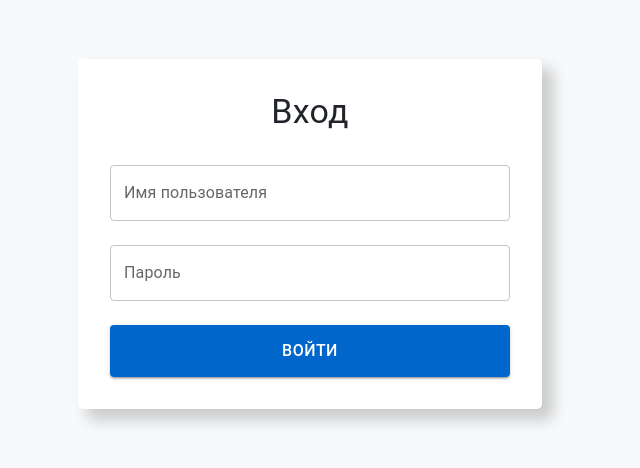
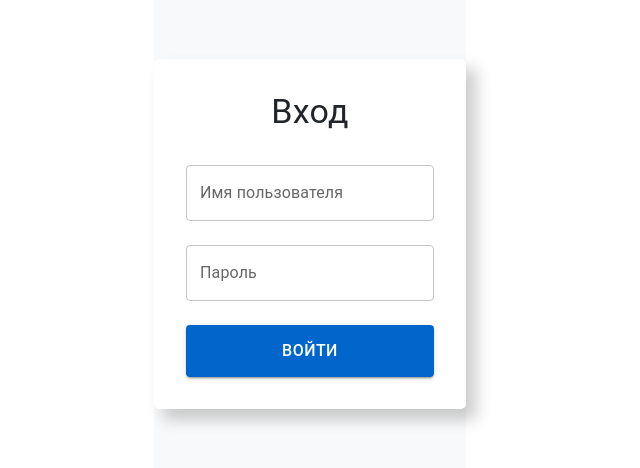
Before and after one commit to Maksouni/trasher-portal-front, a React (Vite) app: page /login in a window 1280 px wide. Shown: the part 166-634 px from the top of the page, without its empty margins (330-970 px from the left). Built offline with nearby package versions, Linux system fonts and the light colour scheme.

Commit message:
some fixes

```diff
--- a/src/components/statistics/styles.scss
+++ b/src/components/statistics/styles.scss
@@ -1,8 +1,8 @@
-@use '../../variables' as vars;
+@use "../../variables" as vars;
 
 $font-size: 24px;
 
-.stats-block{
+.stats-block {
   display: flex;
   flex-direction: column;
   justify-content: center;
@@ -21,33 +21,33 @@ $font-size: 24px;
 
   width: 450px;
 
-  .icon{
+  .icon {
     margin-top: 5px;
     margin-left: 0.5rem;
     font-size: calc($font-size * 3);
   }
 
-  h2{
+  h2 {
     margin: 0;
     margin-left: 1rem;
     font-size: 48px;
   }
 
-  p{
+  p {
     margin: 0;
     margin-left: 1rem;
     margin-bottom: 10px;
   }
 
-  .bar-chart, .percent{
+  .bar-chart,
+  .percent {
     color: vars.$primary-color;
   }
-
 }
 
 //--------------------------------------------------------------------------------------------------------------------------------
 
-.chart-block{
+.chart-block {
   display: flex;
   flex-direction: column;
   justify-content: center;
@@ -62,4 +62,12 @@ $font-size: 24px;
   padding: 1rem;
   box-sizing: border-box;
 
+  width: 100%;
+  max-width: 100%;
+  overflow-x: auto;
+
+  canvas {
+    max-width: 100%;
+    height: auto;
+  }
 }
--- a/src/index.scss
+++ b/src/index.scss
@@ -13,10 +13,10 @@
   -moz-osx-font-smoothing: grayscale;
 }
 
-.app {
-  width: 100vw;
-  height: 100vh;
-}
+// .app {
+//   max-width: 100vw;
+//   min-height: 100vh;
+// }
 
 a {
   font-weight: 500;
@@ -27,12 +27,19 @@ a:hover {
   color: #535bf2;
 }
 
+html,
+body {
+  max-width: 100%;
+  // overflow-x: hidden;
+}
+
 body {
   margin: 0;
+  margin-bottom: 2rem;
   display: flex;
   place-items: center;
-  min-width: 320px;
-  min-height: 100vh;
+  justify-content: center;
+  // min-height: 100vh;
 }
 
 h1 {
--- a/src/pages/statistics/styles.scss
+++ b/src/pages/statistics/styles.scss
@@ -6,6 +6,12 @@
   justify-content: center;
   align-items: center;
   padding-top: 2rem;
+  margin-inline: auto;
+
+  .stats-container {
+    display: flex;
+    flex-direction: column;
+    width: max-content;
 
     .stats-blocks-list {
       display: flex;
@@ -18,6 +24,7 @@
       display: flex;
       flex-direction: column;
       gap: 2rem;
+    }
   }
 
   .filters-container {
```
Lines whose indentation alone changed are shown as unchanged.
